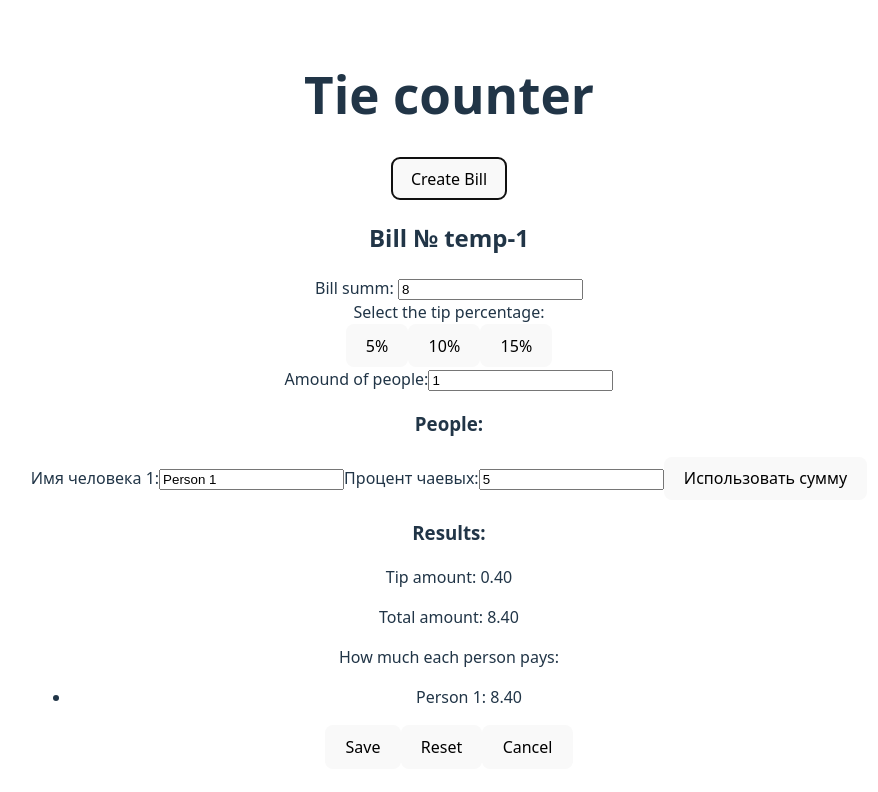
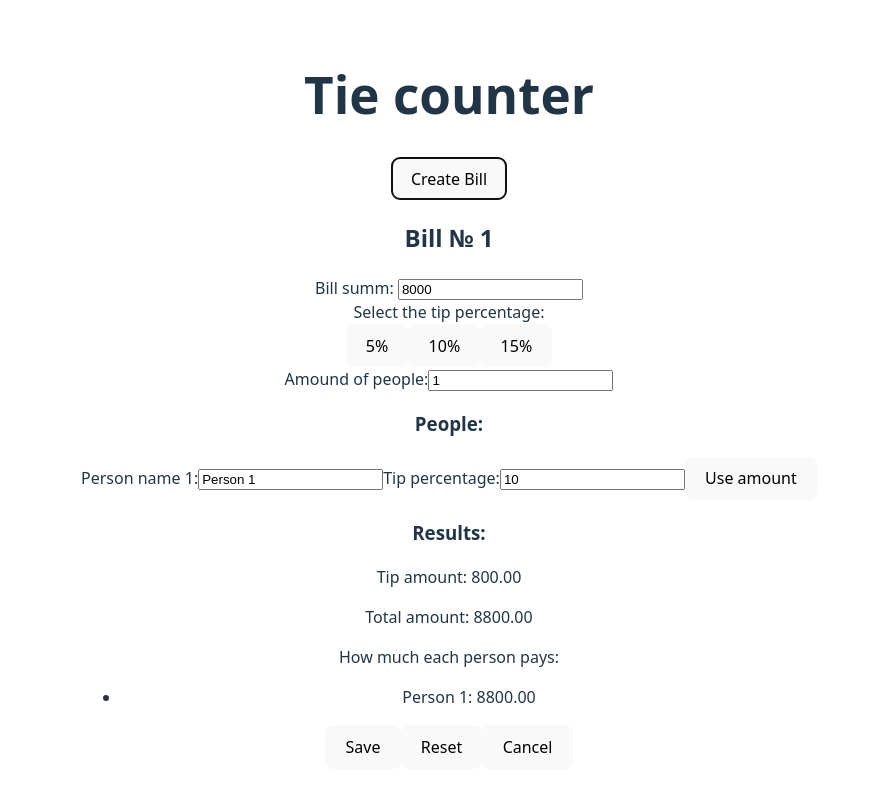
Before and after one commit to SashaDyka/tie-counter-frontend, a React (Vite) app: page / in a window 1280 px wide. Both pictures are taken after a click on the button "Create Bill". Shown: the top 792 px of the page, without its empty margins (191-1069 px from the left). Built offline with nearby package versions, Linux system fonts and the light colour scheme.

Commit message:
edit propertis

```diff
--- a/src/App.tsx
+++ b/src/App.tsx
@@ -10,9 +10,9 @@ function App() {
 
   const createBill = () => {
     const tempBill: Bill = {
-      id: 'temp-1',
-      totalAmount: 8,
-      tipPercent: 5,
+      id: '1',
+      totalAmount: 8000,
+      tipPercent: 10,
       peopleCount: 1,
       people: [],
     };
--- a/src/components/BillEditor/PersonItem.tsx
+++ b/src/components/BillEditor/PersonItem.tsx
@@ -52,7 +52,7 @@ const PersonItem: React.FC<PersonItemProps> = ({ person, index, onUpdate }) => {
   return (
     <div>
       <label>
-        Имя человека {index + 1}:
+        Person name {index + 1}:
         <input
           type="text"
           value={name}
@@ -61,7 +61,7 @@ const PersonItem: React.FC<PersonItemProps> = ({ person, index, onUpdate }) => {
       </label>
 
       <label>
-        {customAmount ? 'Своя сумма' : 'Процент чаевых'}:
+        {customAmount ? 'Your amount' : 'Tip percentage'}:
         <input
           type="number"
           value={customAmount ? tipAmount : tipPercent}
@@ -69,7 +69,7 @@ const PersonItem: React.FC<PersonItemProps> = ({ person, index, onUpdate }) => {
         />
       </label>
       <button onClick={handleToggleTipType}>
-        {customAmount ? 'Использовать %' : 'Использовать сумму'}
+        {customAmount ? 'Use %' : 'Use amount'}
       </button>
     </div>
   );
--- a/src/types/types.ts
+++ b/src/types/types.ts
@@ -2,7 +2,7 @@ export interface Person{
   id: string;
   name: string;
   tipAmount: number;
-  tipPercent: number; //new
+  tipPercent: number;
 }
 
 export interface Bill{
```
